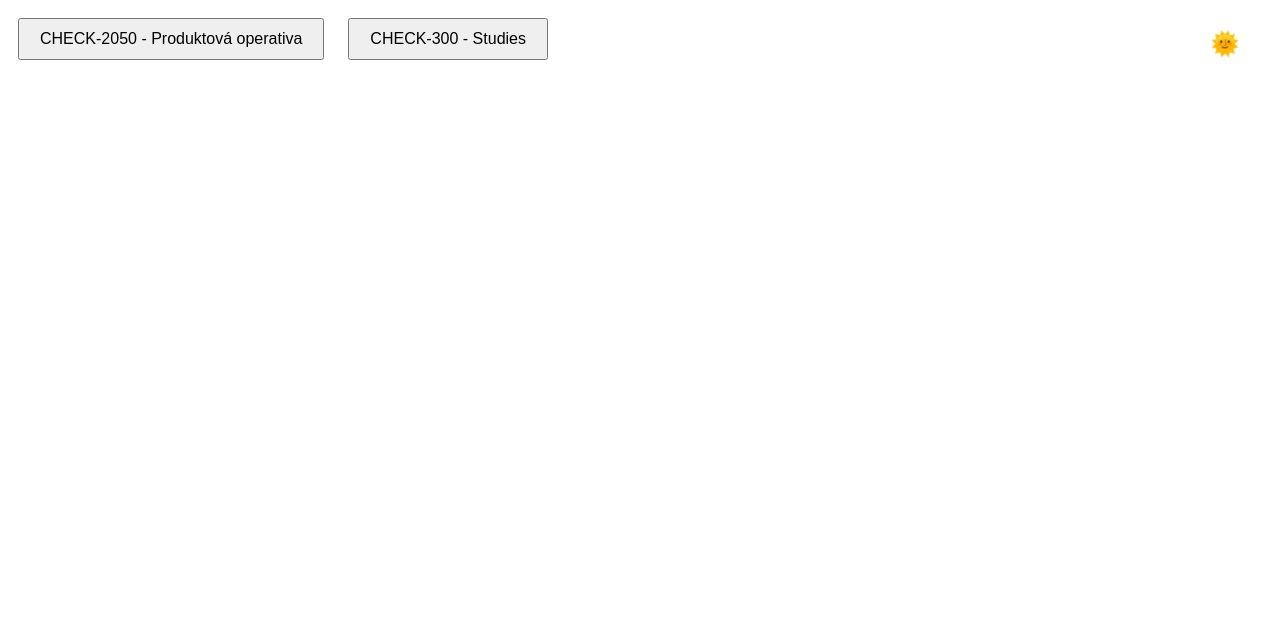
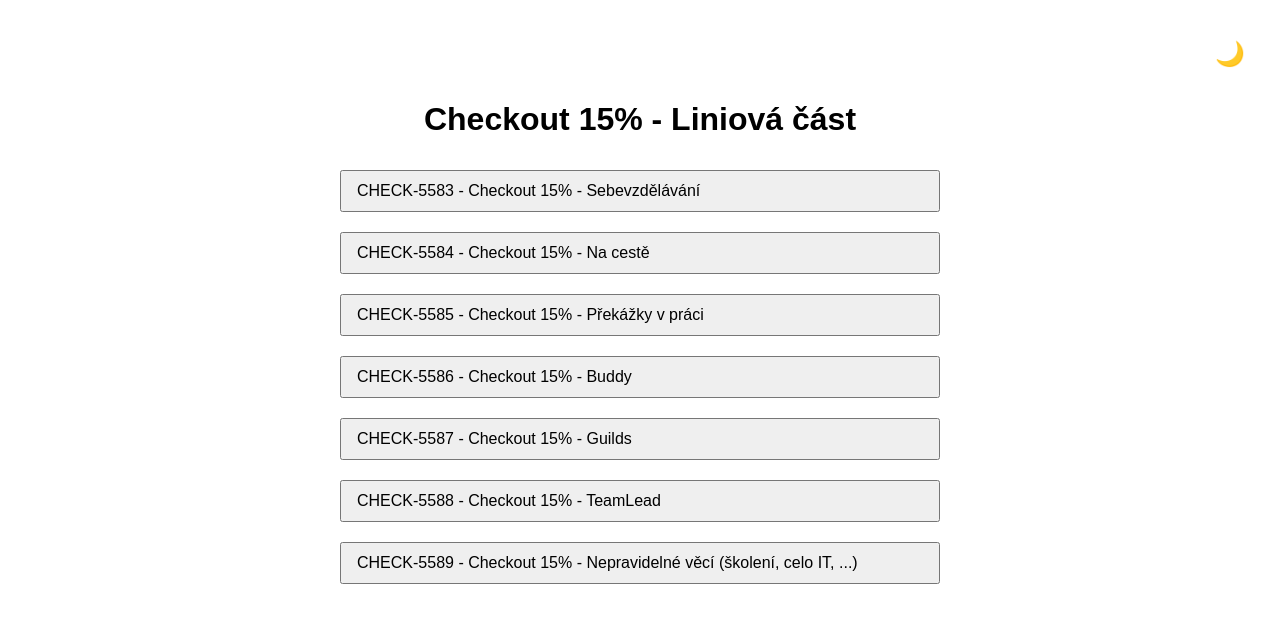
Before and after one commit to tomie15/checkout, a plain HTML site: page index.html in a window 1280 px wide. Drawn offline with Linux system fonts and the light colour scheme.

Commit message:
Update index.html

```diff
--- a/index.html
+++ b/index.html
@@ -1,100 +1,99 @@
 <!DOCTYPE html>
-<html lang="en">
+<html lang="cs">
 <head>
   <meta charset="UTF-8">
-  <title>Clipboard Copy with Theme Toggle</title>
+  <title>Checkout 15% - Liniová část</title>
   <style>
-    body.light-mode {
+    body {
+      font-family: Arial, sans-serif;
+      margin: 0;
+      padding: 20px;
+      transition: background-color 0.3s, color 0.3s;
+    }
+
+    .light-theme {
       background-color: #ffffff;
       color: #000000;
     }
 
-    body.dark-mode {
-      background-color: #121212;
+    .dark-theme {
+      background-color: #1e1e1e;
       color: #ffffff;
     }
 
-    button {
-      margin: 10px;
-      padding: 10px 20px;
-      font-size: 16px;
+    .theme-toggle-container {
+      position: absolute;
+      top: 20px;
+      right: 20px;
     }
 
-    #confirmation {
-      margin-top: 20px;
-      font-size: 14px;
-      color: green;
-      transition: opacity 0.5s ease;
+    #themeToggle {
+      background: none;
+      border: none;
+      font-size: 24px;
+      cursor: pointer;
     }
 
-    #theme-toggle {
-      position: absolute;
-      top: 10px;
-      right: 10px;
-      font-size: 24px;
-      background: none;
-      border: none;
+    .content {
+      display: flex;
+      flex-direction: column;
+      align-items: center;
+      margin-top: 60px;
+    }
+
+    .button-container {
+      width: 600px;
+    }
+
+    button {
+      width: 100%;
+      margin: 10px 0;
+      padding: 10px 15px;
+      font-size: 16px;
       cursor: pointer;
+      text-align: left;
+      white-space: nowrap;
     }
   </style>
 </head>
 <body>
-  <button onclick="copyToClipboard(this)">CHECK-2050 - Produktová operativa</button>
-  <button onclick="copyToClipboard(this)">CHECK-300 - Studies</button>
+  <div class="theme-toggle-container">
+    <button id="themeToggle" title="Přepnout téma">🌙</button>
+  </div>
 
-  <div id="confirmation"></div>
-  <button id="theme-toggle" onclick="toggleTheme()">🌞</button>
+  <div class="content">
+    <h1>Checkout 15% - Liniová část</h1>
+    <div class="button-container">
+      <button onclick="window.open('https://jira.alza.cz/browse/CHECK-5583', '_blank')">CHECK-5583 - Checkout 15% - Sebevzdělávání</button>
+      <button onclick="window.open('https://jira.alza.cz/browse/CHECK-5584', '_blank')">CHECK-5584 - Checkout 15% - Na cestě</button>
+      <button onclick="window.open('https://jira.alza.cz/browse/CHECK-5585', '_blank')">CHECK-5585 - Checkout 15% - Překážky v práci</button>
+      <button onclick="window.open('https://jira.alza.cz/browse/CHECK-5586', '_blank')">CHECK-5586 - Checkout 15% - Buddy</button>
+      <button onclick="window.open('https://jira.alza.cz/browse/CHECK-5587', '_blank')">CHECK-5587 - Checkout 15% - Guilds</button>
+      <button onclick="window.open('https://jira.alza.cz/browse/CHECK-5588', '_blank')">CHECK-5588 - Checkout 15% - TeamLead</button>
+      <button onclick="window.open('https://jira.alza.cz/browse/CHECK-5589', '_blank')">CHECK-5589 - Checkout 15% - Nepravidelné věcí (školení, celo IT, ...)</button>
+    </div>
+  </div>
 
   <script>
-    function copyToClipboard(button) {
-      const fullText = button.textContent;
-      const textToCopy = fullText.split(' - ')[0];
-      navigator.clipboard.writeText(textToCopy).then(() => {
-        const confirmation = document.getElementById('confirmation');
-        confirmation.textContent = `Copied: ${textToCopy}`;
-        confirmation.style.opacity = '1';
+    const body = document.body;
+    const toggleBtn = document.getElementById('themeToggle');
 
-        setTimeout(() => {
-          confirmation.style.opacity = '0';
-        }, 2000);
-      }).catch(err => {
-        console.error('Failed to copy text: ', err);
-      });
+    function setTheme(theme) {
+      body.classList.remove('light-theme', 'dark-theme');
+      body.classList.add(theme);
+      localStorage.setItem('theme', theme);
+      toggleBtn.textContent = theme === 'dark-theme' ? '🌞' : '🌙';
     }
 
-    function setCookie(name, value, days) {
-      const expires = new Date(Date.now() + days * 864e5).toUTCString();
-      document.cookie = `${name}=${encodeURIComponent(value)}; expires=${expires}; path=/`;
-    }
+    toggleBtn.addEventListener('click', () => {
+      const currentTheme = body.classList.contains('dark-theme') ? 'dark-theme' : 'light-theme';
+      const newTheme = currentTheme === 'dark-theme' ? 'light-theme' : 'dark-theme';
+      setTheme(newTheme);
+    });
 
-    function getCookie(name) {
-      const cookies = document.cookie.split('; ');
-      for (let cookie of cookies) {
-        const [key, val] = cookie.split('=');
-        if (key === name) return decodeURIComponent(val);
-      }
-      return null;
-    }
-
-    function applyTheme(theme) {
-      document.body.classList.remove('light-mode', 'dark-mode');
-      document.body.classList.add(theme);
-
-      const toggleBtn = document.getElementById('theme-toggle');
-      toggleBtn.textContent = theme === 'dark-mode' ? '🌙' : '🌞';
-    }
-
-    function toggleTheme() {
-      const currentTheme = document.body.classList.contains('dark-mode') ? 'dark-mode' : 'light-mode';
-      const newTheme = currentTheme === 'dark-mode' ? 'light-mode' : 'dark-mode';
-      applyTheme(newTheme);
-      setCookie('theme', newTheme, 30);
-    }
-
-    window.onload = () => {
-      const savedTheme = getCookie('theme') || 'light-mode';
-      applyTheme(savedTheme);
-    };
+    // Load saved theme
+    const savedTheme = localStorage.getItem('theme') || 'light-theme';
+    setTheme(savedTheme);
   </script>
 </body>
 </html>
```
